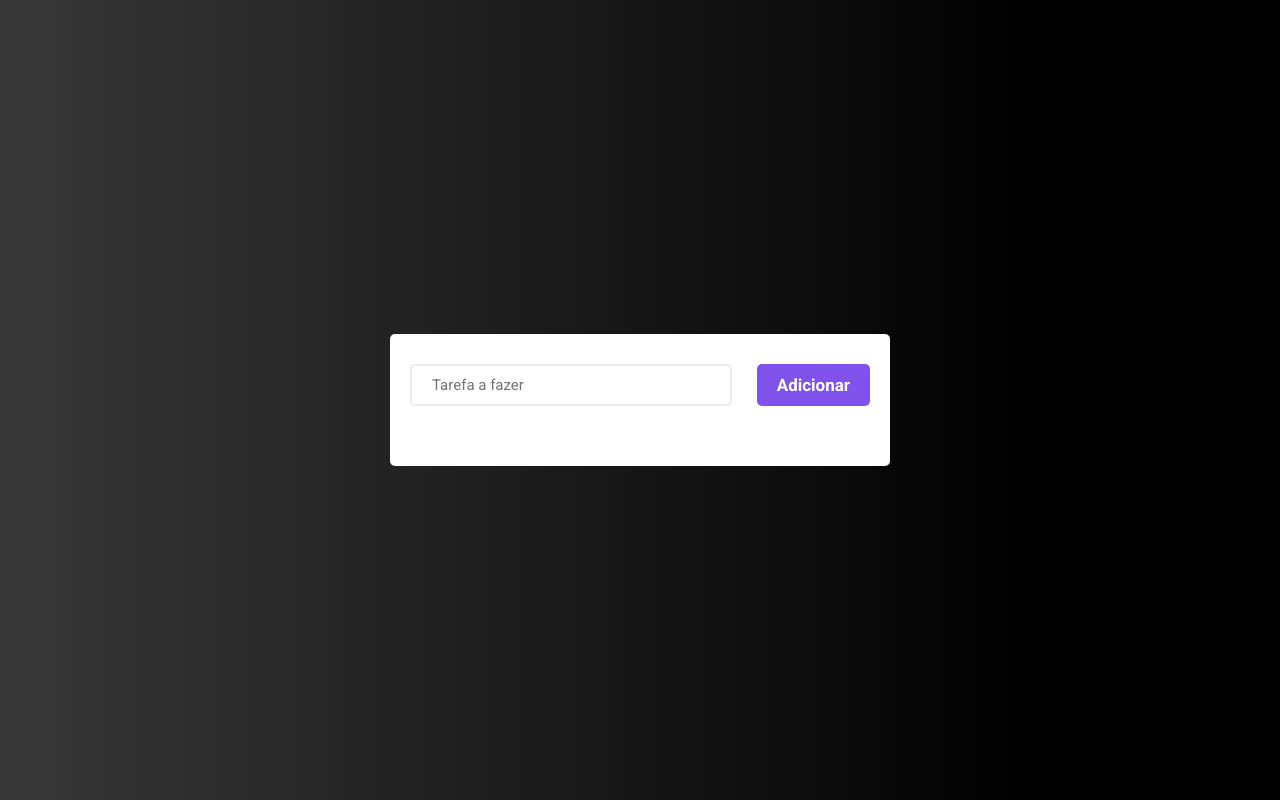
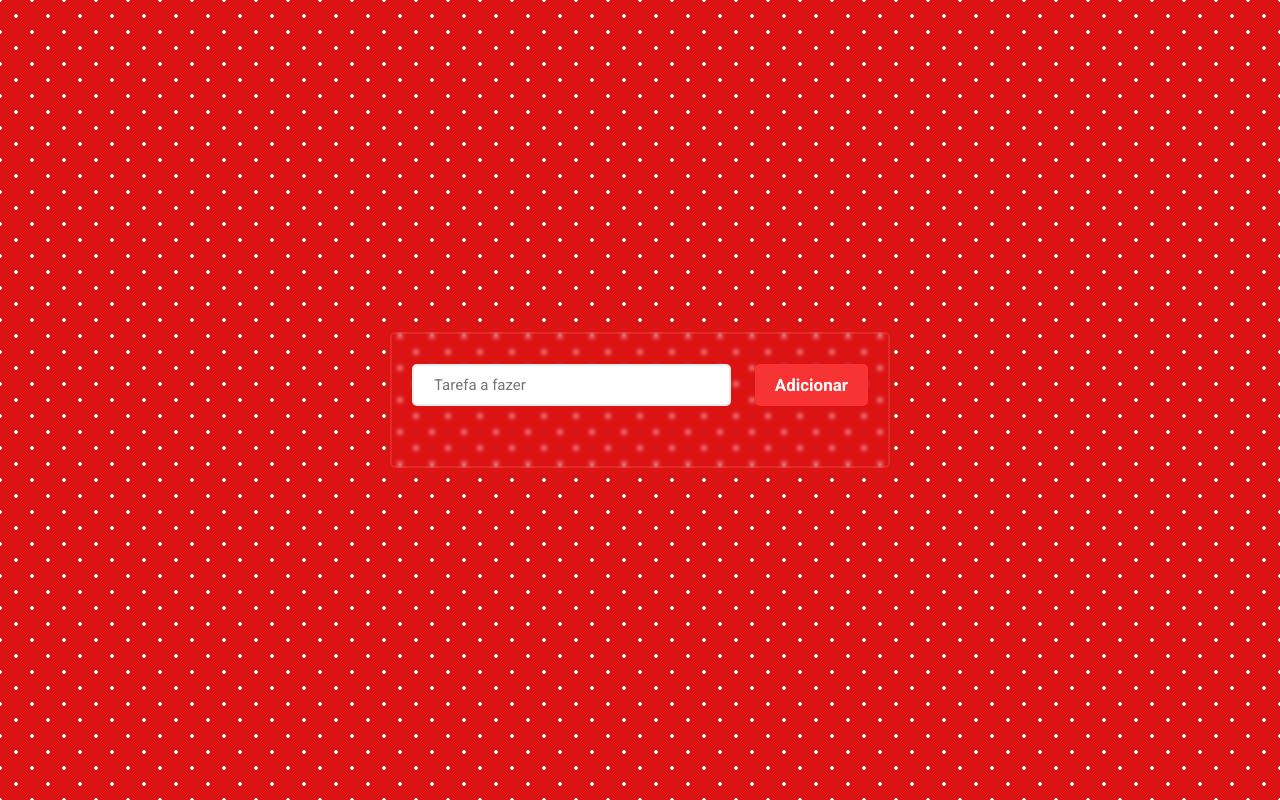
Before and after one commit to Matheus-AlvesCS/To-do-list, a React (Vite) app: page / in a window 1280 px wide. Built offline with nearby package versions, Linux system fonts and the light colour scheme.

Commit message:
Estilizações melhoradas

```diff
--- a/src/styles.js
+++ b/src/styles.js
@@ -2,7 +2,11 @@ import styled from "styled-components";
 import { FaCheck, FaXmark } from "react-icons/fa6";
 
 export const Container = styled.div`
-  background: linear-gradient(90deg, #383838 0%, #000000 81.25%);
+  background-image: radial-gradient(#ffffff 2px, transparent 2px),
+    radial-gradient(#ffffff 2px, transparent 2px);
+  background-size: 32px 32px;
+  background-position: 0 0, 16px 16px;
+  background-color: #dc1313;
   min-height: 100dvh;
   width: 100dvw;
   display: flex;
@@ -11,7 +15,9 @@ export const Container = styled.div`
 `;
 
 export const List = styled.main`
-  background-color: #fff;
+  background-color: transparent;
+  backdrop-filter: blur(2px);
+  border: 2px solid rgba(255, 255, 255, 0.1);
   padding: 30px 20px;
   border-radius: 5px;
   width: 500px;
@@ -40,7 +46,7 @@ export const Input = styled.input`
 `;
 
 export const Button = styled.button`
-  background-color: #8052ec;
+  background-color: #f73333;
   color: #fff;
   border: none;
   border-radius: 5px;
@@ -59,7 +65,7 @@ export const Button = styled.button`
 `;
 
 export const ListItem = styled.div`
-  background-color: ${({ $done }) => ($done ? "#10cb2c" : "#E4E4E4")};
+  background-color: ${({ $done }) => ($done ? "#10cb2c" : "#fff")};
   color: ${({ $done }) => ($done ? "#fff" : "#000")};
   box-shadow: 1px 4px 10px 0px #00000033;
   display: flex;
@@ -67,6 +73,7 @@ export const ListItem = styled.div`
   align-items: center;
   padding: 20px;
   border-radius: 5px;
+  transition: background-color 0.3s ease-in-out;
 
   li {
     font-size: 15px;
```
